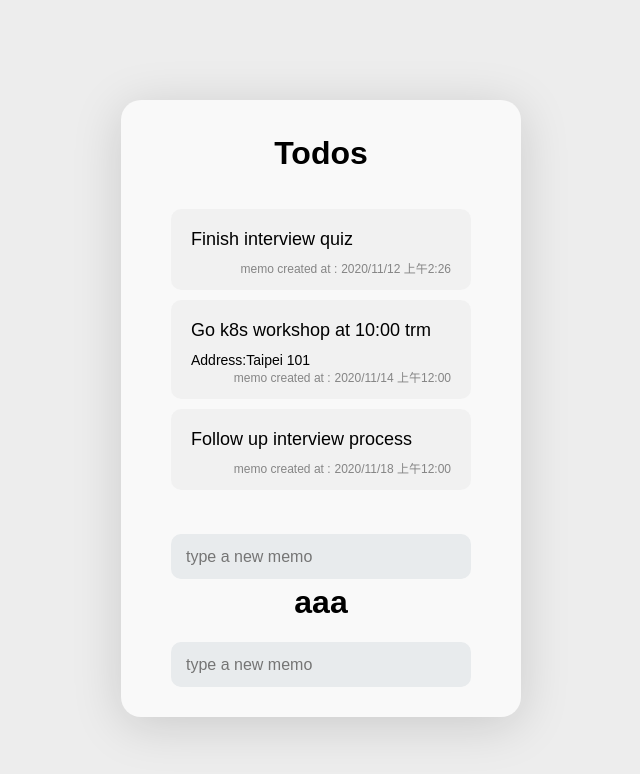
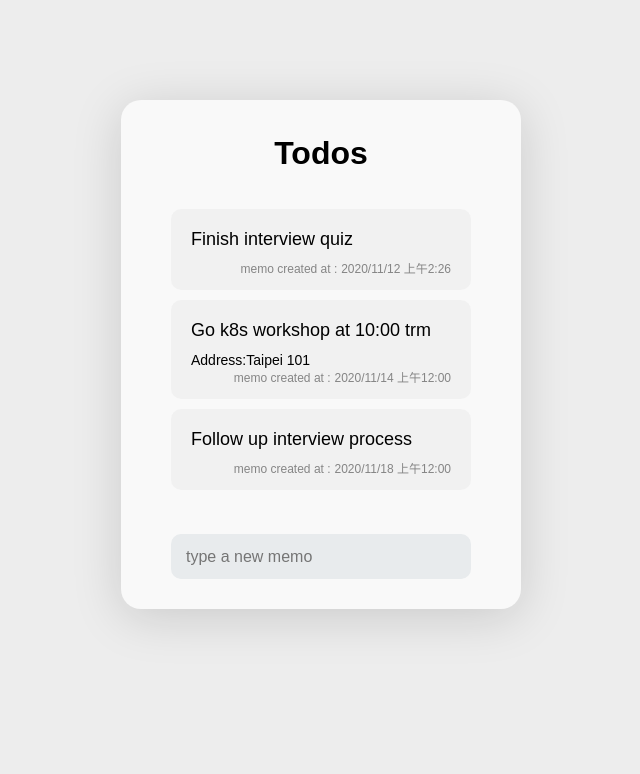
Before and after one commit to chaoting1995/todo_app, a React (Create React App) app: page / in a window 1280 px wide. Shown: the top 774 px of the page, without its empty margins (319-959 px from the left). Built offline with nearby package versions, Linux system fonts and the light colour scheme; data requests are answered from the project's data file.

Commit message:
2020.01.10 13:07

```diff
--- a/src/components/TodoApp.js
+++ b/src/components/TodoApp.js
@@ -170,7 +170,6 @@ function TodoApp(props) {
 
   return (
     <>
-      {/* {console.log('App render')} */}
       <WeatherCardWrapper>
         <h1>Todos</h1>
         <ul>
@@ -186,19 +185,7 @@ function TodoApp(props) {
         <TodoAddForm
           todoInput={todoInput}
           setTodoInput={setTodoInput}
-          // todoItems={todoItems}
-          // setTodoItems={setTodoItems}
           getTodoFromServer={getTodoFromServer}
-        />
-        <h1>aaa</h1>
-        <input
-          // key={Math.random()}
-          placeholder="type a new memo"
-          type="text"
-          value={todoInput}
-          // autoFocus
-          // onChange={handleCreate}
-          onChange={(e) => setTodoInput(e.target.value)}
         />
       </WeatherCardWrapper>
     </>
```
